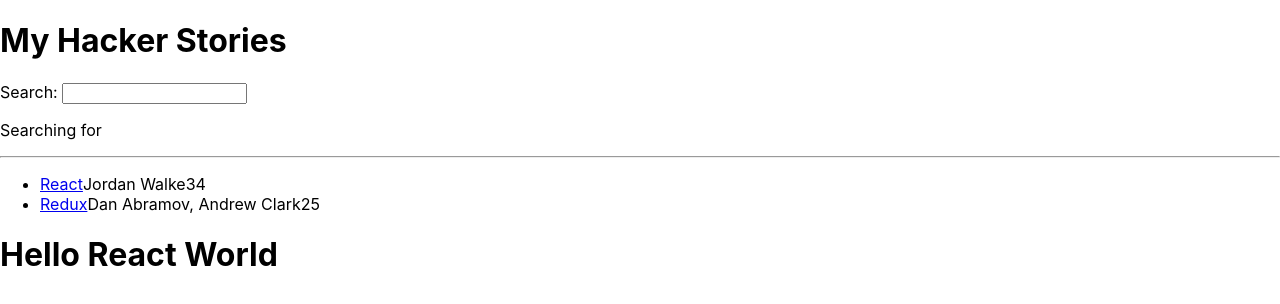
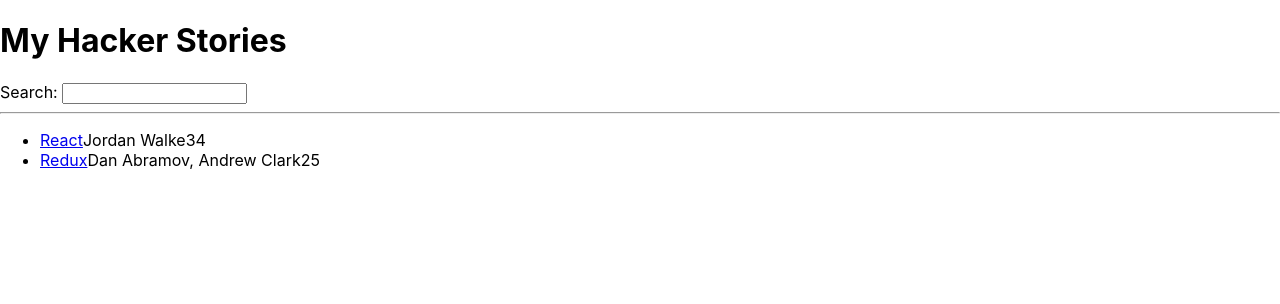
Before and after one commit to johnemurphy1/hacker-stories, a React (Create React App) app: page / in a window 1280 px wide. Shown: the top 304 px of the page. Built offline with nearby package versions, Linux system fonts and the light colour scheme.

Commit message:
lift state and update readme

```diff
--- a/src/App.js
+++ b/src/App.js
@@ -31,82 +31,53 @@ const App = () => {
 
   },
   ];
-  //A
+
+  const [searchTerm, setSearchTerm] = React.useState('');
+
   const handleSearch = (event) =>{
+    setSearchTerm(event.target.value);
+  };
 
-    //C
-    console.log(event.target.value);
-  };
+  const searchedStories = stories.filter((story) =>
+    story.title.toLowerCase().includes(searchTerm.toLowerCase())
+  );
+
 return(
-    console.log('App renders'),
   <div>
     <h1>My Hacker Stories</h1>
-      {/* // B */}
-      <Search onSearch={handleSearch}/>
+    <Search onSearch = {handleSearch}/>
+    <hr/>
+    <List list={searchedStories}/>
 
-
-      <hr />
-      <List list={stories} />
-
-      {/* render the list here */}
-      {/* and by the way: that's how you do comments in JSX */}
-    </div>
-
-  );
-};
-
-
-const Search = () => {
-  const [searchTerm, setSearchTerm] = React.useState('');
-  //let searchTerm='';
-
-  const handleChange = (event) =>{
-    setSearchTerm(event.target.value);
-    //console.log(event.target.value);
-  //B
-  // eslint-disable-next-line no-undef
-  props.onSearch(event);
-
-  };
-  return(
-    <div>
-      <label htmlFor="search">Search: </label>
-      <input id="search" type="text" onChange={handleChange}/>
-    <p>
-      Searching for <strong>{searchTerm}</strong>
-    </p>
-    {/*console.log('Search Renders'),*/}
   </div>
 );
 };
 
-export default App;
+const Search = (props) => (
+  <div>
+    <label htmlFor = "search">Search: </label>
+    <input id = "search" type="text" onChange={props.onSearch}/>
+
+  </div>
+);
 
 const List = (props) => (
+  <ul>
+    {props.list.map((item) =>(
+      <Item key = {item.objectID} item={item}/>
+    ))}
 
-    <ul>
+  </ul>
+);
 
-      {props.list.map((item) =>(
-          <Item key={item.objectID} item={item}/>
-      ))}
-      {/*console.log('List renders'),*/}
-      </ul>
-
-  );
 const Item = (props) => (
   <li>
-    {/*console.log('List renders'),*/}
     <span>
       <a href={props.item.url}>{props.item.title}</a>
     </span>
     <span>{props.item.author}</span>
     <span>{props.item.num_comments}</span>
     <span>{props.item.points}</span>
-
   </li>
-
 );
-
-
-
-/* <h1>{welcome.greeting} {welcome.title} </h1> */
+ export default App;
--- a/src/index.js
+++ b/src/index.js
@@ -9,7 +9,7 @@ root.render(
 
   <React.StrictMode>
     <App />
-    <h1>Hello React World</h1>
+    {/*<h1>Hello React World</h1>*/}
   </React.StrictMode>
 );
 
```
Also changed, not shown: 1 other file (tests, documents, lock files or other folders). Lines whose indentation alone changed are shown as unchanged.
